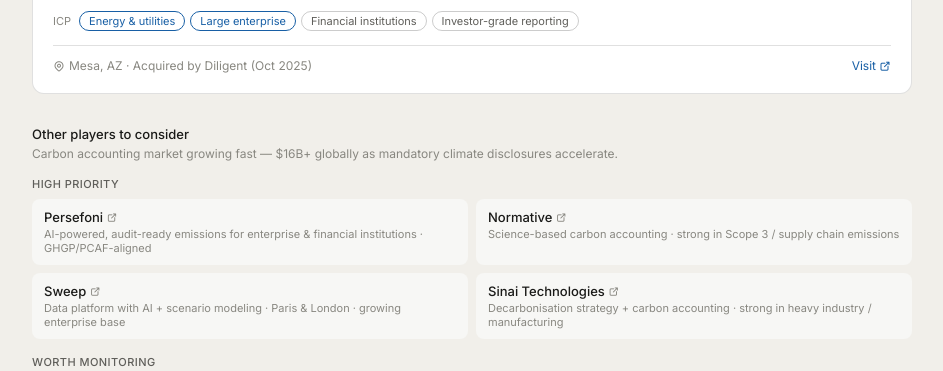
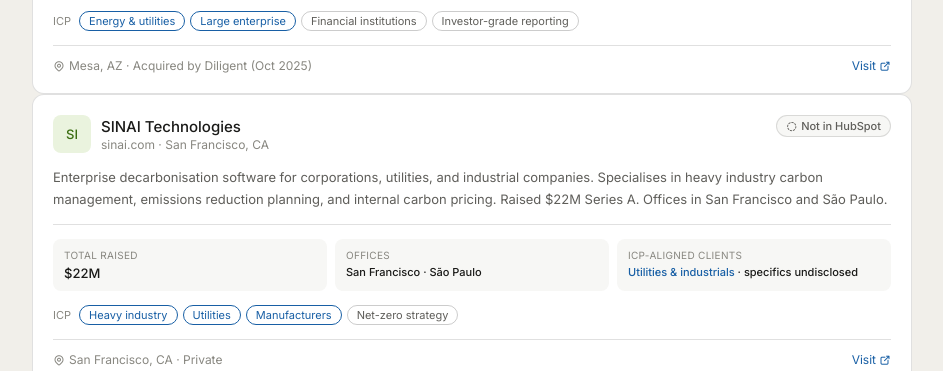
Before and after one commit to betsey-getamplio/carbon-dashboard, a plain HTML site: page index.html in a window 1280 px wide. Shown: the part 1884-2255 px from the top of the page, without its empty margins (168-1111 px from the left). Drawn offline with Linux system fonts and the light colour scheme.

Commit message:
Add SINAI Technologies card; update provider count to 7

```diff
--- a/index.html
+++ b/index.html
@@ -171,7 +171,7 @@
   <div class="summary-strip">
     <div class="summary-card">
       <div class="summary-label">Providers tracked</div>
-      <div class="summary-value">6</div>
+      <div class="summary-value">7</div>
       <div class="summary-note">Carbon accounting</div>
     </div>
     <div class="summary-card">
@@ -471,6 +471,52 @@
       </div>
     </div>
 
+    <!-- Sinai Technologies -->
+    <div class="provider-card">
+      <div class="card-top">
+        <div class="name-row">
+          <div class="avatar" style="background:var(--green-50);color:var(--green-600)">SI</div>
+          <div>
+            <a href="https://www.sinai.com/" target="_blank" rel="noopener" class="card-name">SINAI Technologies</a>
+            <div class="card-domain">sinai.com · San Francisco, CA</div>
+          </div>
+        </div>
+        <span class="hs-badge hs-none"><i class="ti ti-circle-dashed" style="font-size:11px"></i>Not in HubSpot</span>
+      </div>
+
+      <div class="value-prop">Enterprise decarbonisation software for corporations, utilities, and industrial companies. Specialises in heavy industry carbon management, emissions reduction planning, and internal carbon pricing. Raised $22M Series A. Offices in San Francisco and São Paulo.</div>
+
+      <div class="stats-row">
+        <div class="stat">
+          <div class="stat-label">Total raised</div>
+          <div class="stat-value">$22M</div>
+        </div>
+        <div class="stat">
+          <div class="stat-label">Offices</div>
+          <div class="stat-value" style="font-size:11px">San Francisco · São Paulo</div>
+        </div>
+        <div class="stat">
+          <div class="stat-label">ICP-aligned clients</div>
+          <div class="stat-value" style="font-size:11px"><span style="color:var(--blue-600);font-weight:500">Utilities &amp; industrials</span> · specifics undisclosed</div>
+        </div>
+      </div>
+
+      <div style="display:flex;align-items:flex-start;gap:6px;flex-wrap:wrap">
+        <span class="icp-label-prefix">ICP</span>
+        <div class="icp-section">
+          <span class="icp-tag" style="border-color:var(--blue-600);color:var(--blue-600)">Heavy industry</span>
+          <span class="icp-tag" style="border-color:var(--blue-600);color:var(--blue-600)">Utilities</span>
+          <span class="icp-tag" style="border-color:var(--blue-600);color:var(--blue-600)">Manufacturers</span>
+          <span class="icp-tag">Net-zero strategy</span>
+        </div>
+      </div>
+
+      <div class="card-footer">
+        <div class="hq-info"><i class="ti ti-map-pin" style="font-size:12px"></i>San Francisco, CA · Private</div>
+        <a href="https://www.sinai.com/" target="_blank" rel="noopener" class="ext-link">Visit <i class="ti ti-external-link" style="font-size:12px"></i></a>
+      </div>
+    </div>
+
   <!-- Other players -->
   <div style="margin-top:2rem">
     <div class="section-header">Other players to consider</div>
```
